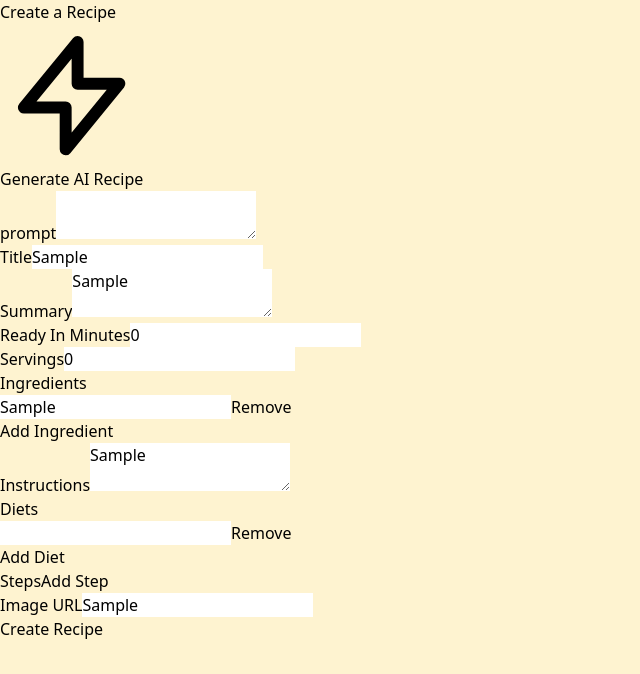
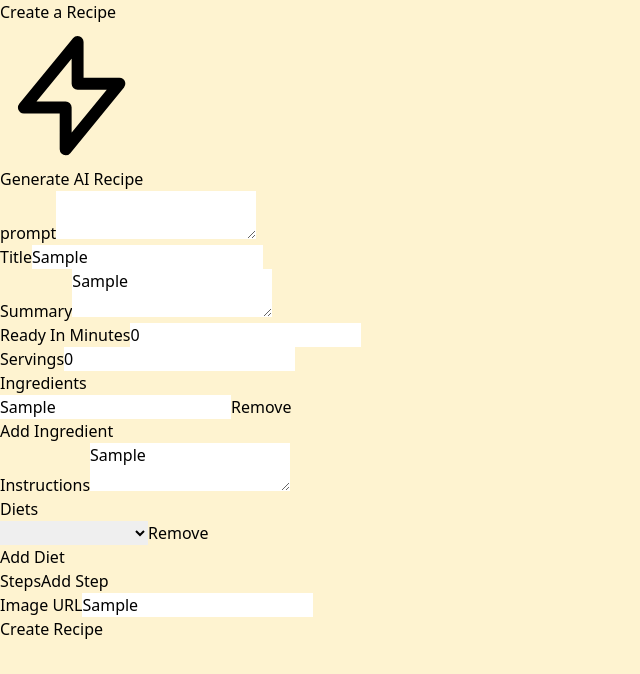
Before and after one commit to Dan-Swarts/Forktacular, a React (Vite) app in the folder client/: page /recipe-maker in a window 1280 px wide. Both pictures are taken after typing "Sample", "Sample", "Sample", "Sample", "Sample" into the empty fields and a click on the button "Add Diet". Shown: the top 674 px of the page, without its empty margins (0-640 px from the left). Built offline with nearby package versions, Linux system fonts and the light colour scheme.

Commit message:
changed diets to be a dropdown on the recipe maker

```diff
--- a/client/src/pages/RecipeMaker.tsx
+++ b/client/src/pages/RecipeMaker.tsx
@@ -117,6 +117,7 @@ const RecipeMaker = () => {
             className="w-full p-2 border rounded"
           />
         </div>
+
         <div>
           <label className="block font-bold mb-1">Summary</label>
           <textarea
@@ -125,6 +126,7 @@ const RecipeMaker = () => {
             className="w-full p-2 border rounded"
           />
         </div>
+
         <div>
           <label className="block font-bold mb-1">Ready In Minutes</label>
           <input
@@ -134,6 +136,7 @@ const RecipeMaker = () => {
             className="w-full p-2 border rounded"
           />
         </div>
+
         <div>
           <label className="block font-bold mb-1">Servings</label>
           <input
@@ -186,12 +189,27 @@ const RecipeMaker = () => {
           <label className="block font-bold mb-1">Diets</label>
           {(recipe.diets ?? []).map((diet, index) => (
             <div key={index} className="flex items-center space-x-2 mb-2">
-              <input
-                type="text"
-                value={diet}
+              <select
+                id="diet"
+                className="mt-1 block w-full pl-3 pr-10 py-2 text-base border-gray-300 focus:outline-none focus:ring-orange-500 focus:border-orange-500 sm:text-sm rounded-md"
                 onChange={(e) => handleListChange("diets", index, e.target.value)}
-                className="flex-1 p-2 border rounded"
-              />
+              >
+                <option disabled selected>
+                  {diet}
+                </option>
+                <option value="">None</option>
+                <option value="Gluten Free">Gluten Free</option>
+                <option value="Ketogenic">Ketogenic</option>
+                <option value="Vegetarian">Vegetarian</option>
+                <option value="Lacto-Vegetarian">Lacto-Vegetarian</option>
+                <option value="Ovo-Vegetarian">Ovo-Vegetarian</option>
+                <option value="Vegan">Vegan</option>
+                <option value="Pescetarian">Pescetarian</option>
+                <option value="Paleo">Paleo</option>
+                <option value="Primal">Primal</option>
+                <option value="Low FODMAP">Low FODMAP</option>
+                <option value="Whole30">Whole30</option>
+              </select>
               <button
                 type="button"
                 onClick={() => handleRemoveItem("diets", index)}
```
